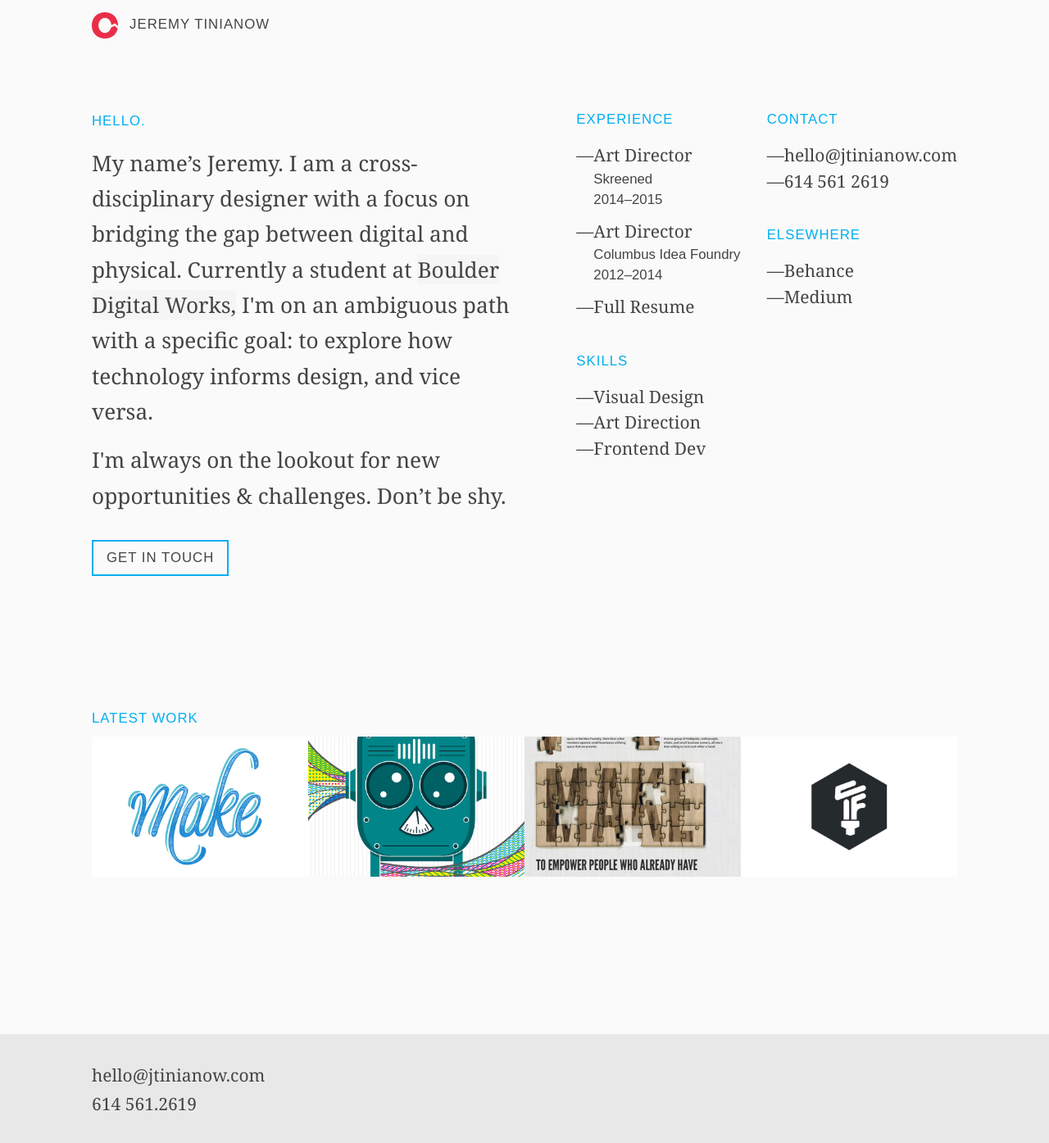
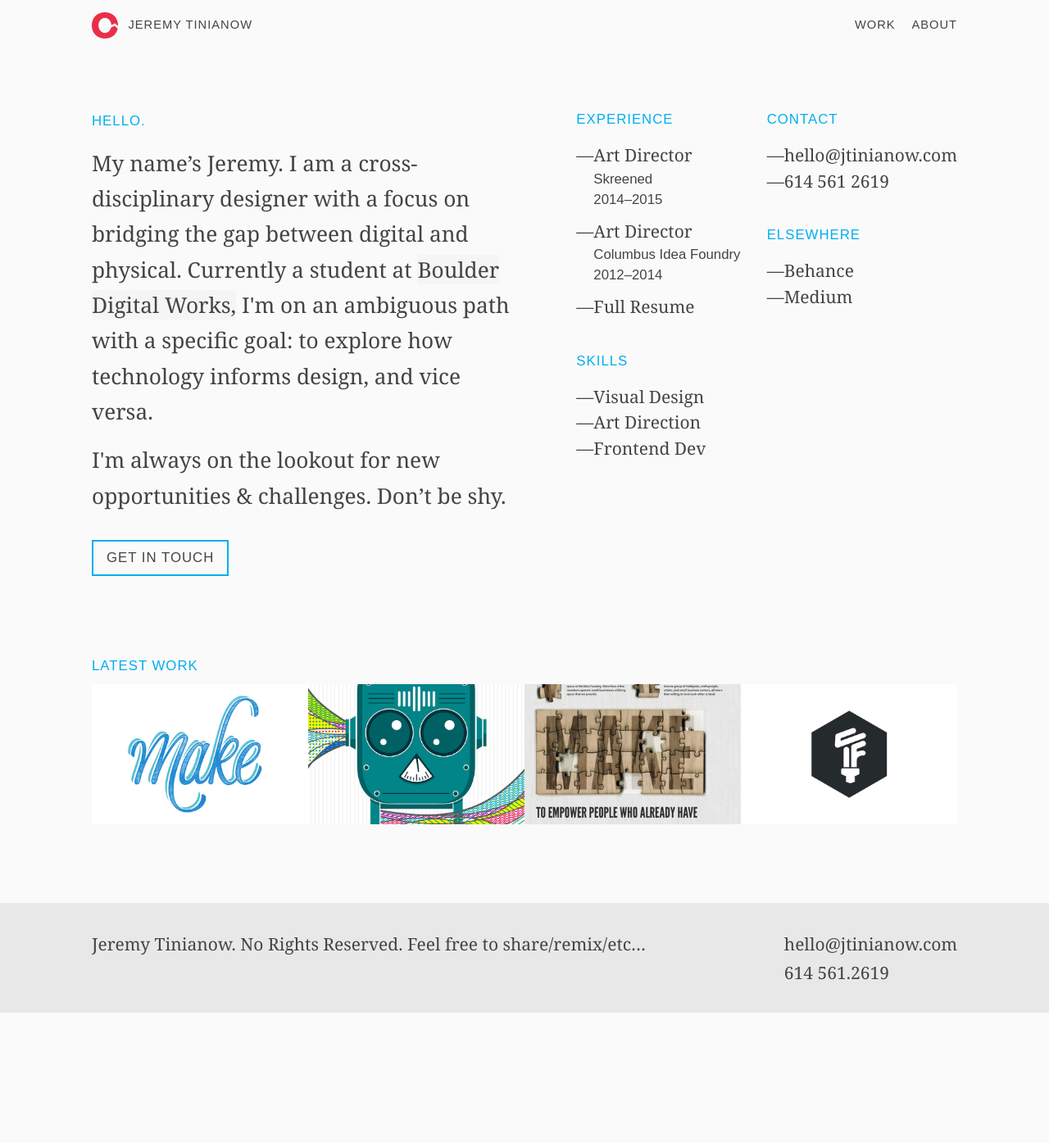
Before and after one commit to jtinianow/portfolio-mar2015, a Jekyll site: the page built from index.html, in a window 1280 px wide and 1396 px high. Shown: the whole window at 82% size. Built offline with Jekyll 4.4.1, drawn with Linux system fonts in a browser that asks for light colours; nearby versions of some CDN libraries.

Commit message:
Added mobile nav

```diff
--- a/_includes/footer.html
+++ b/_includes/footer.html
@@ -1,10 +1,13 @@
 <footer class="site-footer">
 
   <div class="wrapper site-footer__wrapper">
-
-  	<a href="mailto:{{ site.email }}">{{ site.email }}</a>
-  	<p>614 561.2619</p>
-
+	<div class="site-footer__info">
+		<p>Jeremy Tinianow. No Rights Reserved. Feel free to share/remix/etc…</p>
+	</div>
+	<div class="site-footer__contact">
+	  	<a href="mailto:{{ site.email }}">{{ site.email }}</a>
+	  	<p>614 561.2619</p>
+	</div>
   </div>
 
 </footer>
--- a/_includes/header.html
+++ b/_includes/header.html
@@ -8,7 +8,7 @@
         <span>{{ site.title }}</span>
       </a>
 
-     <!-- {% include menu.html %} -->
+     {% include menu.html %}
 
     </div>
 
--- a/_includes/menu.html
+++ b/_includes/menu.html
@@ -1,4 +1,4 @@
-<a id="nav-primary__menu-toggle" class="nav-primary__menu-toggle">Menu</a>
+<!-- <a id="nav-primary__menu-toggle" class="nav-primary__menu-toggle">Menu</a>
 <nav role="navigation" class="nav-primary">
   <div id="menu-1" class="nav-primary__menu">
     {% for page in site.pages | sort:weight %}
@@ -7,4 +7,12 @@
       {% endif %}
     {% endfor %}
   </div>
+</nav> -->
+
+<a id="nav-primary__menu-toggle" class="nav-primary__menu-toggle">Menu</a>
+<nav role="navigation" class="nav-primary">
+  <div id="menu-1" class="nav-primary__menu">
+    <a class="nav-primary__page-link" href="{{ site.baseurl }}/#work">Work</a>
+    <a class="nav-primary__page-link" href="{{ site.baseurl }}">About</a>
+  </div>
 </nav>
--- a/_sass/_layout.scss
+++ b/_sass/_layout.scss
@@ -15,7 +15,7 @@
     font-family: $secondary-font-family;
     font-weight: 400;
     letter-spacing: 1px;
-    font-size: 0.8em;
+    font-size: 0.7em;
     line-height: $spacing-unit * 2;
     text-transform: uppercase;
     min-height: $spacing-unit * 2;
@@ -87,7 +87,7 @@
     top: $spacing-unit * 2;
     width: 100%;
 
-    background: #FFFFFF;
+    background: $background-color;
 
     @media (min-width: 768px) {
         position: relative;
@@ -135,8 +135,18 @@
     border-top: 1px solid $grey-color-light;
     padding: $spacing-unit 0;
     background: $grey-color-light;
+    text-align: center;
+
+    @media (min-width: 768px) {
+        text-align: left;
+    }
 }
+.site-footer__wrapper{
 
+    @media (min-width: 768px) {
+        display: flex;
+    }
+}
 .footer-heading {
     margin-bottom: $spacing-unit / 2;
 }
@@ -154,6 +164,19 @@
 }
 footer p{
     margin-bottom: 0;
+}
+.site-footer__info{
+    margin-bottom: $spacing-unit / 2;
+
+    @media (min-width: 768px) {
+        width: 80%;
+    }
+}
+.site-footer__contact {
+
+    @media (min-width: 768px) {
+        width: 20%;
+    }
 }
 
 
@@ -347,14 +370,9 @@ footer p{
 
 
 // Homepage
-.page--home > *{
-    margin-bottom: $spacing-unit * 2;
 
-    @media (min-width: 768px) {
-        margin-bottom: $spacing-unit * 4;
-    }
-}
 .section--home--fullwidth{
+    padding-top: $spacing-unit * 2;
     clear: both;
 }
 .work-previews--homepage, .page--work__previews {
--- a/index.html
+++ b/index.html
@@ -50,7 +50,7 @@ layout: default
 		</div>
 	</section>
 
-	<section class="page--home__links page--home__links__contact">
+	<section class="page--home__links page--home__links__contact" id="contact">
 	<div class="home-links__wrapper">
 	<h3 class="home-links__label">Contact</h3>
 	<ul class="home-links__list">
```
Also changed, not shown: other parts of _includes/footer.html (+5 -0 lines), 9 other files.
